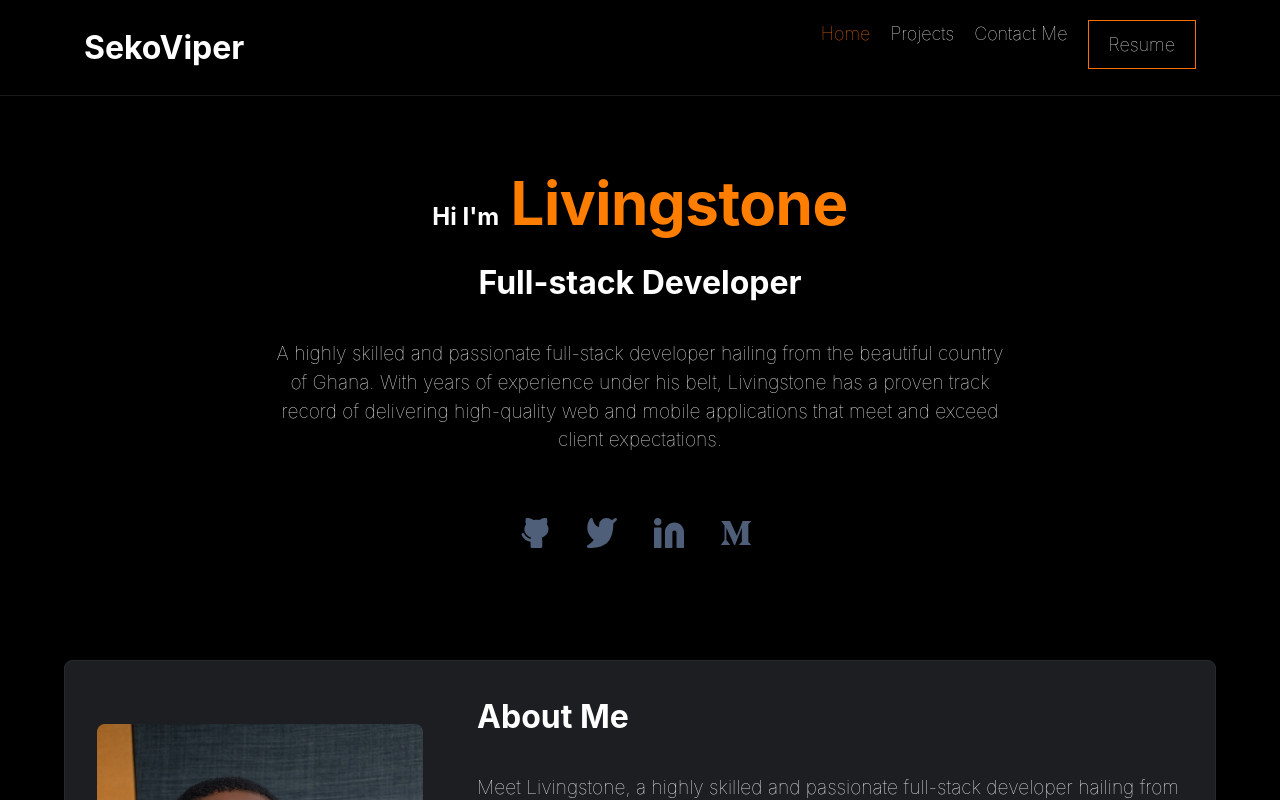
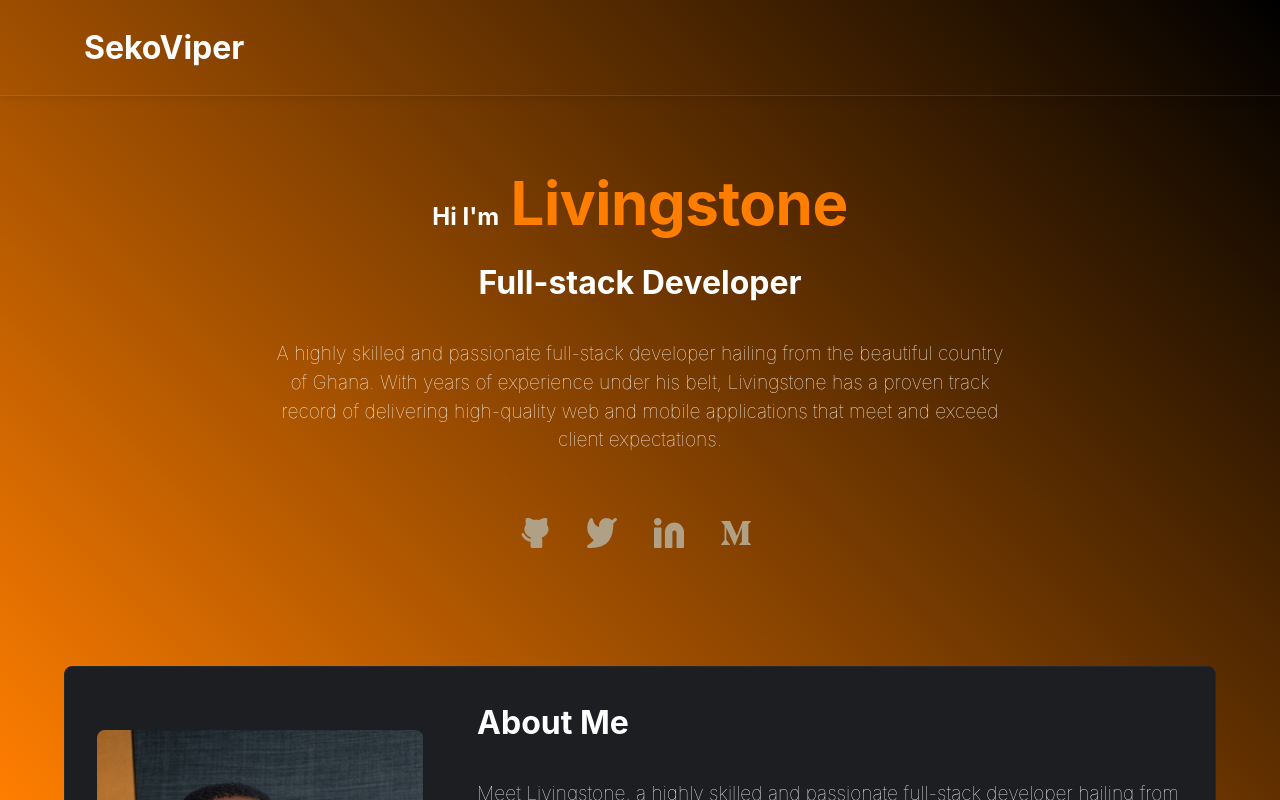
Before and after one commit to SekoViper/seko, a React (Create React App) app: page / in a window 1280 px wide. Shown: the top 800 px of the page. Built offline with nearby package versions, Linux system fonts and the light colour scheme.

Commit message:
Add animation to nav and hero.

```diff
--- a/src/components/footer/Footer.jsx
+++ b/src/components/footer/Footer.jsx
@@ -23,10 +23,10 @@ const Footer = () => (
       <div>
         <h4>Connect with me</h4>
         <div className="social-icons">
-          <a href="https://github.com/SekoViper" target="_blank" rel="noreferrer"><img src={GithubIcon} alt="Github" /></a>
-          <a href="https://twitter.com/sekoviper" target="_blank" rel="noreferrer"><img src={TwitterIcon} alt="Twiter" /></a>
-          <a href="https://linkedin.com/in/livingstone-dameh-b755a5151" target="_blank" rel="noreferrer"><img src={LinkedinIcon} alt="Github" /></a>
-          <a href="https://github.com/SekoViper" target="_blank" rel="noreferrer"><img src={MediumIcon} alt="Github" /></a>
+          <a href="https://github.com/SekoViper" target="_blank" rel="noreferrer"><img src={GithubIcon} alt="Github" className="social-icon" /></a>
+          <a href="https://twitter.com/sekoviper" target="_blank" rel="noreferrer"><img src={TwitterIcon} alt="Twiter" className="social-icon" /></a>
+          <a href="https://linkedin.com/in/livingstone-dameh-b755a5151" target="_blank" rel="noreferrer"><img src={LinkedinIcon} alt="LinkedIn" className="social-icon" /></a>
+          <a href="https://github.com/SekoViper" target="_blank" rel="noreferrer"><img src={MediumIcon} alt="Medium" className="social-icon" /></a>
         </div>
       </div>
     </footer>
--- a/src/components/header/nav.css
+++ b/src/components/header/nav.css
@@ -23,6 +23,7 @@ ul li a {
   font-size: 18px;
   font-weight: 500;
   font-weight: 100;
+  transition: color 0.3s ease;
 }
 
 .logo {
@@ -44,6 +45,19 @@ ul li a {
 
 .menu-items-desktop {
   display: flex;
+  animation: slideInDesktop 0.3s ease forwards;
+  opacity: 0;
+}
+
+@keyframes slideInDesktop {
+  0% {
+    opacity: 0;
+    transform: translateY(-10px);
+  }
+  100% {
+    opacity: 1;
+    transform: translateY(0);
+  }
 }
 
 .menu-desktop {
@@ -53,12 +67,23 @@ ul li a {
 .resume-link {
   border: solid 1px #ff6f00;
   padding: 10px 20px;
+  transition: background-color 0.3s ease, color 0.3s ease;
 }
 
 .resume-link:hover {
-  background-color: #ff6f00;
-  color: #fff;
+  background-color: #db9056;
+  color: #000000!important;
   cursor: pointer;
+}
+
+/* Hover Effects */
+
+ul li a:hover {
+  color: #ff6f00;
+}
+
+.menu-items-desktop a:hover {
+  color: #ff6f00;
 }
 
 @media only screen and (max-width: 768px) {
@@ -74,6 +99,24 @@ ul li a {
     background-color: #000;
     line-height: 2.3;
     height: 80vh;
+    opacity: 0;
+    animation: slideInMobile 0.3s ease forwards;
+  }
+
+  @keyframes slideInMobile {
+    0% {
+      opacity: 0;
+      transform: translateY(-10px);
+    }
+    100% {
+      opacity: 1;
+      transform: translateY(0);
+    }
+  }
+
+  .menu-items.show {
+    display: flex;
+    animation: none;
   }
 }
 
@@ -98,6 +141,11 @@ ul li a {
     border: none;
     margin-right: -28px;
     cursor: pointer;
+    transition: transform 0.3s ease;
+  }
+
+  .menu-icon.open {
+    transform: rotate(90deg);
   }
 
   .menu-desktop {
--- a/src/components/home/Home.jsx
+++ b/src/components/home/Home.jsx
@@ -28,10 +28,10 @@ const Home = () => (
           applications that meet and exceed client expectations.
         </p>
         <div className="social-icons">
-          <img src={GithubIcon} alt="Github" />
-          <img src={TwitterIcon} alt="Twiter" />
-          <img src={LinkedinIcon} alt="LinkedIn" />
-          <img src={MediumIcon} alt="Medium" />
+          <a href="https://github.com/SekoViper" target="_blank" rel="noreferrer"><img src={GithubIcon} alt="Github" className="social-icon" /></a>
+          <a href="https://twitter.com/sekoviper" target="_blank" rel="noreferrer"><img src={TwitterIcon} alt="Twiter" className="social-icon" /></a>
+          <a href="https://linkedin.com/in/livingstone-dameh-b755a5151" target="_blank" rel="noreferrer"><img src={LinkedinIcon} alt="LinkedIn" className="social-icon" /></a>
+          <a href="https://github.com/SekoViper" target="_blank" rel="noreferrer"><img src={MediumIcon} alt="Medium" className="social-icon" /></a>
         </div>
       </section>
 
@@ -65,6 +65,7 @@ const Home = () => (
         <Footer />
       </section>
     </main>
+    <div className="animated-background" />
   </>
 );
 
--- a/src/components/home/home.css
+++ b/src/components/home/home.css
@@ -6,6 +6,19 @@
   align-items: center;
   text-align: center;
   padding: 2rem;
+  animation: fadeIn 1s ease forwards;
+  opacity: 0;
+}
+
+@keyframes fadeIn {
+  0% {
+    opacity: 0;
+    transform: translateY(-20px);
+  }
+  100% {
+    opacity: 1;
+    transform: translateY(0);
+  }
 }
 
 .firstname {
@@ -15,7 +28,61 @@
   text-align: center;
   letter-spacing: -0.5px;
   color: #ff7e00;
+  opacity: 0;
+  animation: fade-in 1s forwards;
 }
+
+@keyframes fade-in {
+  from {
+    opacity: 0;
+  }
+  to {
+    opacity: 1;
+  }
+}
+
+@keyframes bounce {
+  0%, 100% {
+    transform: translateY(0);
+  }
+  50% {
+    transform: translateY(-5px);
+  }
+}
+
+
+.social-icon {
+  filter: invert(1);
+}
+
+.social-icon:hover {
+  filter: invert(0.75);
+}
+
+.animated-background {
+  position: fixed;
+  top: 0;
+  left: 0;
+  width: 100vw;
+  height: 100vh;
+  background: linear-gradient(45deg, #ff7e00, #000000);
+  animation: animateBackground 5s linear infinite;
+  pointer-events: none;
+  z-index: -1;
+}
+
+@keyframes animateBackground {
+  0% {
+    background-position: 0% 50%;
+  }
+  50% {
+    background-position: 100% 50%;
+  }
+  100% {
+    background-position: 0% 50%;
+  }
+}
+
 
 h1 {
   font-size: 3rem;
@@ -63,6 +130,14 @@ button {
   display: flex;
   margin-top: 2rem;
   gap: 27px;
+}
+
+.social-icons a img {
+  transition: transform 0.3s ease;
+}
+
+.social-icons a:hover img {
+  transform: scale(1.2);
 }
 
 /* about section */
```
